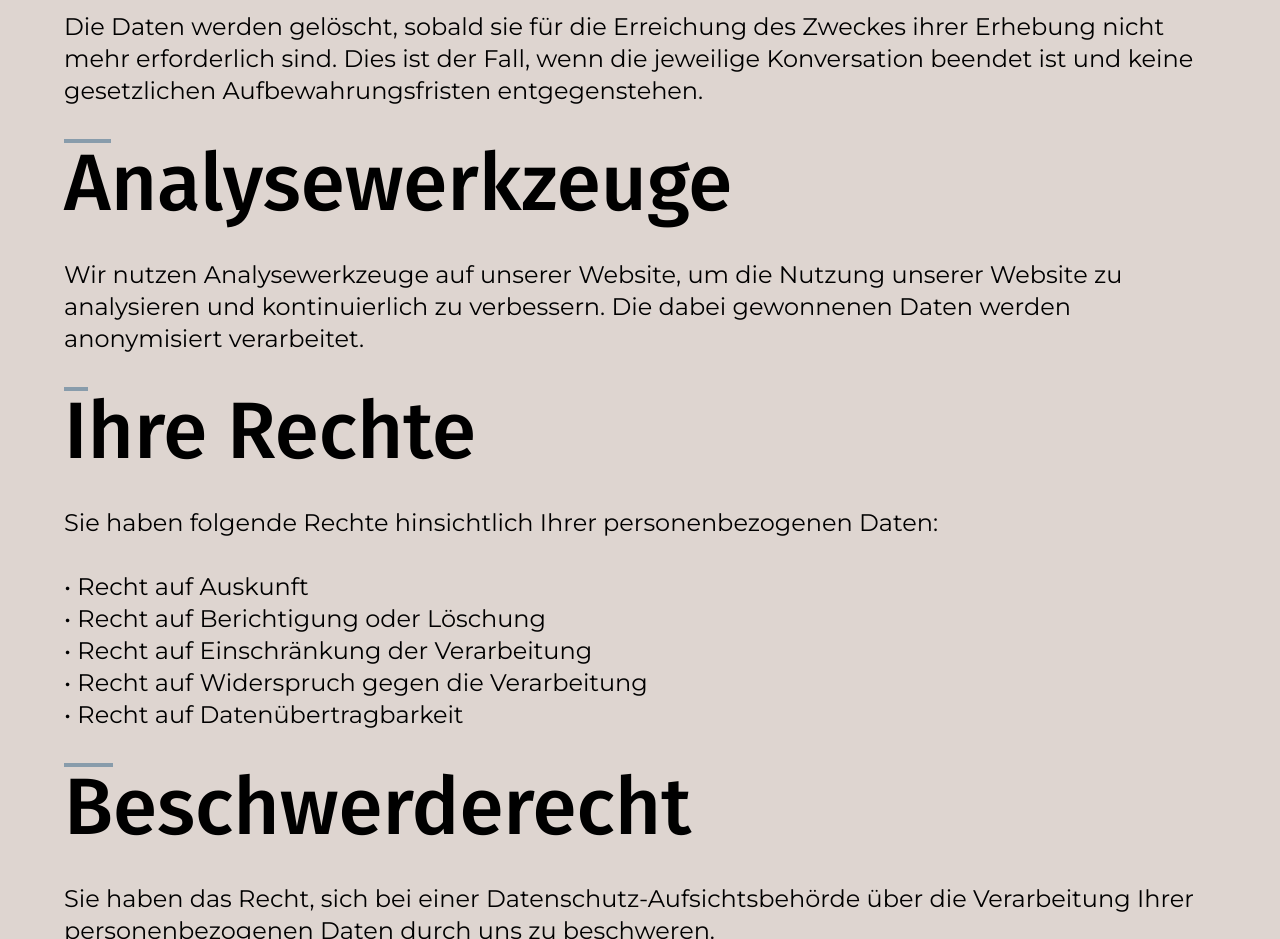
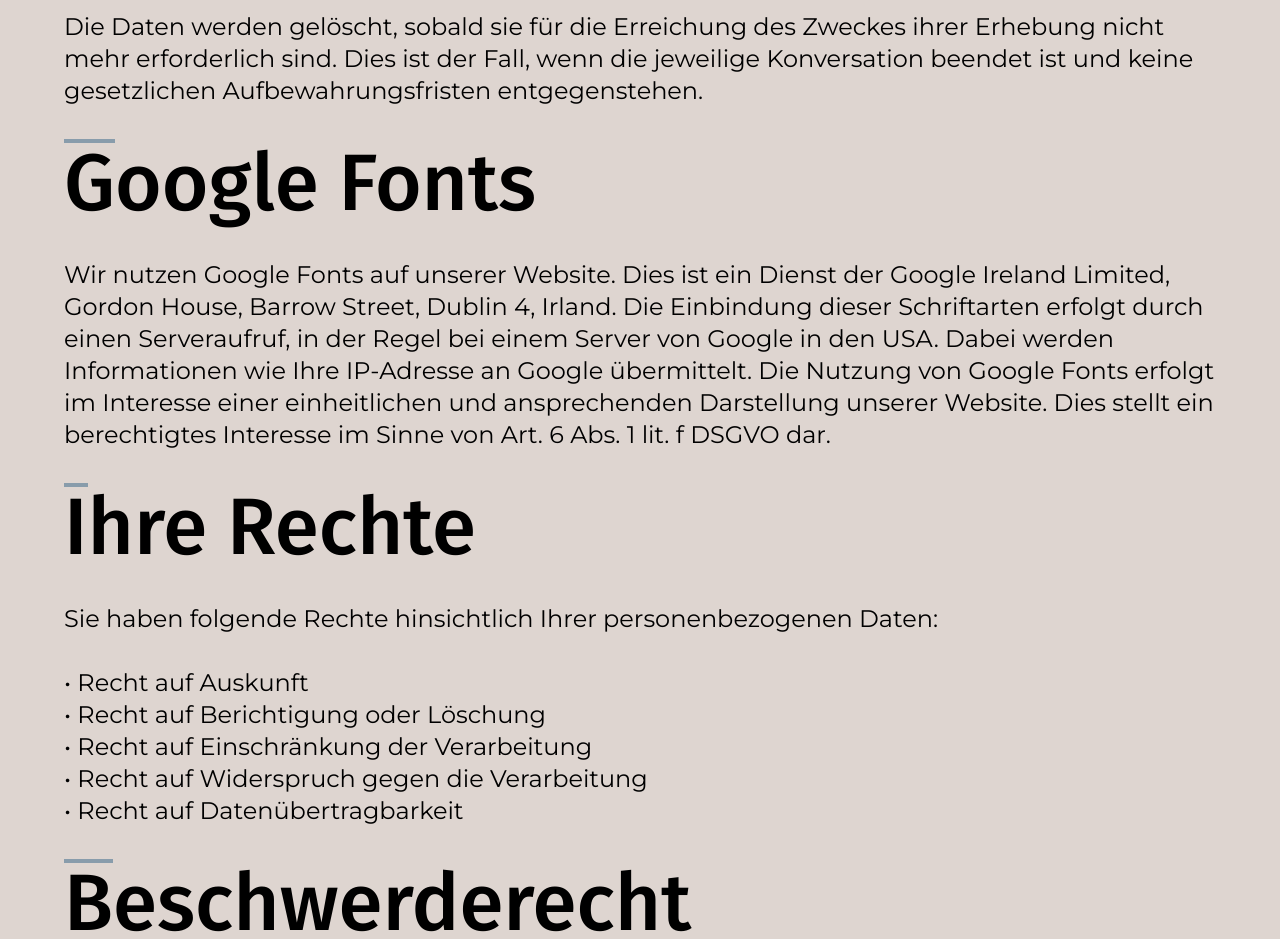
Before and after one commit to KaeSaro/MalerbetriebPG, a Next.js app: page /datenschutz in a window 1280 px wide. Shown: the part 1240-2179 px from the top of the page. Built offline with nearby package versions, Linux system fonts and the light colour scheme.

Commit message:
googlewfonts

```diff
--- a/app/datenschutz/page.js
+++ b/app/datenschutz/page.js
@@ -58,11 +58,17 @@ export default function Datenschutz() {
           </div>
 
           <div className="space-y-8">
-            <Title withStroke>Analysewerkzeuge</Title>
+            <Title withStroke>Google Fonts</Title>
             <RegularText>
-              Wir nutzen Analysewerkzeuge auf unserer Website, um die Nutzung
-              unserer Website zu analysieren und kontinuierlich zu verbessern.
-              Die dabei gewonnenen Daten werden anonymisiert verarbeitet.
+              Wir nutzen Google Fonts auf unserer Website. Dies ist ein Dienst
+              der Google Ireland Limited, Gordon House, Barrow Street, Dublin 4,
+              Irland. Die Einbindung dieser Schriftarten erfolgt durch einen
+              Serveraufruf, in der Regel bei einem Server von Google in den USA.
+              Dabei werden Informationen wie Ihre IP-Adresse an Google
+              übermittelt. Die Nutzung von Google Fonts erfolgt im Interesse
+              einer einheitlichen und ansprechenden Darstellung unserer Website.
+              Dies stellt ein berechtigtes Interesse im Sinne von Art. 6 Abs. 1
+              lit. f DSGVO dar.
             </RegularText>
           </div>
 
```
